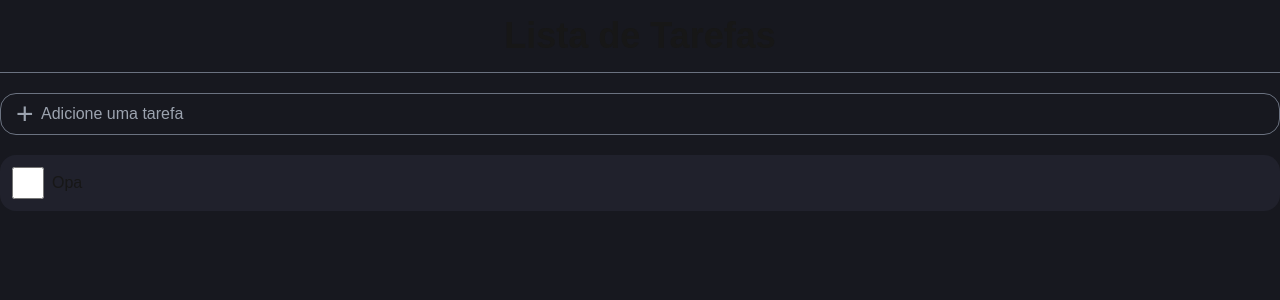
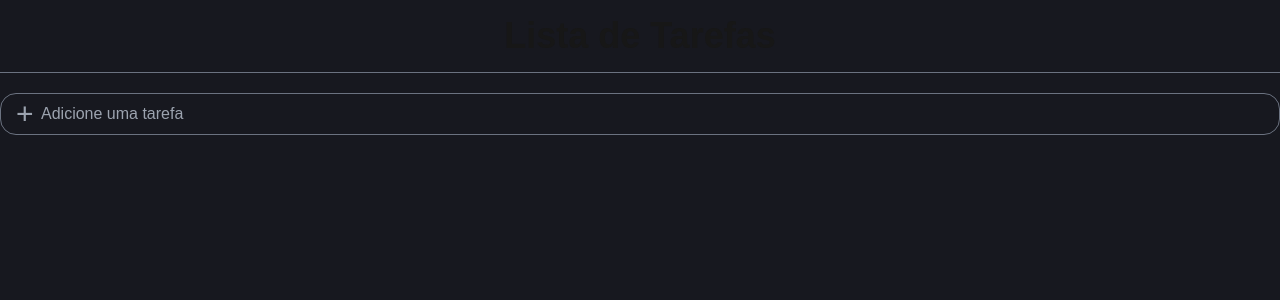
Before and after one commit to jooluisrm/lista-de-tarefas, a Next.js app: page / in a window 1280 px wide. Shown: the top 300 px of the page. Built offline with nearby package versions, Linux system fonts and the light colour scheme.

Commit message:
função para marca como concluido as tarefas

```diff
--- a/src/components/main.tsx
+++ b/src/components/main.tsx
@@ -18,7 +18,13 @@ export const Main = () => {
         if (!VerificarInput(input)) return
 
         if (event.key.toLocaleLowerCase() === 'enter') {
-            alert('Apertou');
+
+            setListaTarefa([...listaTarefa, {
+                msg: input,
+                checkbox: false
+            }]);
+            setInput('');
+            alert("Tarefa adicionada!")
         }
     }
 
@@ -26,11 +32,9 @@ export const Main = () => {
         <div>
             <Input input={input} setInput={setInput} enter={AddTarefa}/>
             <div className="flex flex-col gap-3">
-                {listaTarefa.map((item) => (
-                    <Tarefa />
+                {listaTarefa.map((item, index) => (
+                    <Tarefa item={item} key={index} listaTarefa={listaTarefa} setListaTarefa={setListaTarefa}/>
                 ))}
-                <Tarefa />
-
             </div>
 
         </div>
--- a/src/components/tarefa.tsx
+++ b/src/components/tarefa.tsx
@@ -1,8 +1,25 @@
-export const Tarefa = () => {
+import { TarefaType } from "@/types/TarefaType";
+
+type Props = {
+    item: TarefaType;
+    listaTarefa: TarefaType[];
+    setListaTarefa: React.Dispatch<React.SetStateAction<TarefaType[]>>;
+}
+
+export const Tarefa = ({ item, listaTarefa, setListaTarefa }: Props) => {
+
+    const handleCheckBox = () => {
+        setListaTarefa((prevLista: TarefaType[]) =>
+            prevLista.map((tarefa) =>
+                tarefa.msg === item.msg ? { ...tarefa, checkbox: !tarefa.checkbox } : tarefa
+            )
+        );
+    };
+
     return (
         <div className="bg-[#20212C] flex items-center gap-2 p-3 rounded-2xl">
-            <input className="size-8" type="checkbox" name="" id="" />
-            <p className={``}>Opa</p>
+            <input onClick={handleCheckBox} className="size-8" type="checkbox" name="" id="" checked={item.checkbox}/>
+            <p className={`${item.checkbox && `line-through`}`}>{item.msg}</p>
         </div>
     );
 }
```
